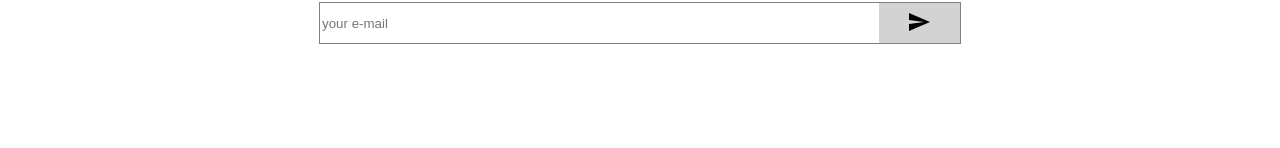
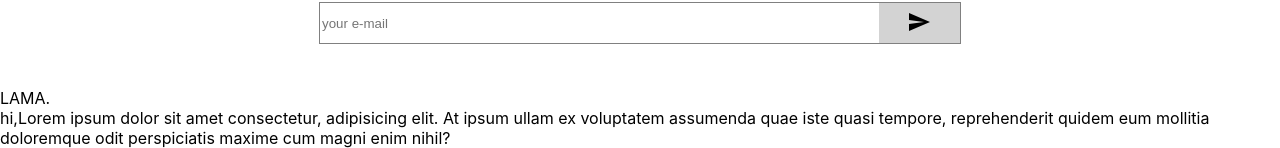
Before and after one commit to nn-1212/E-commerce, a React (Create React App) app: page / in a window 1280 px wide. Shown: the part 2803-2951 px from the top of the page. Before the commit the page ends 2891 px from the top, so only its background shows below. Built offline with nearby package versions, Linux system fonts and the light colour scheme.

Commit message:
footer socialicon

```diff
--- a/src/App.js
+++ b/src/App.js
@@ -9,6 +9,7 @@ import Slider from './components/Slider';
 import Shop from './components/Shop';
 import Products from './components/Products';
 import Newsletter from './components/Newsletter';
+import Footer from './components/Footer';
 
 function App() {
   return (
@@ -20,7 +21,7 @@ function App() {
         <Shop/>
         <Products/>
         <Newsletter/>
-
+        <Footer/>
     </div>
   );
 }
--- a/src/components/Footer.js
+++ b/src/components/Footer.js
@@ -5,11 +5,35 @@ import styled from '@emotion/styled'
 const Container = styled.div`
 
 `
+const Left = styled.div`
+    flex: 1;
+`
+const Center = styled.div`
+    flex: 1;
+`
+const Right = styled.div`
+    flex: 1;
+`
+
+const Logo = styled.div``
+const Desc = styled.div``
+const SocialContainer = styled.div``
+const SocialIcon = styled.div``
 
 const Footer = () => {
   return (
     <Container>
+        <Left>
+            <Logo>LAMA.</Logo>
+            <Desc>hi,Lorem ipsum dolor sit amet consectetur, adipisicing elit. At ipsum ullam ex voluptatem assumenda quae iste quasi tempore, reprehenderit quidem eum mollitia doloremque odit perspiciatis maxime cum magni enim nihil?</Desc>
+            <SocialContainer>
+                <SocialIcon>
 
+                </SocialIcon>
+            </SocialContainer>
+        </Left>
+        <Center></Center>
+        <Right></Right>
     </Container>
   )
 }
```
